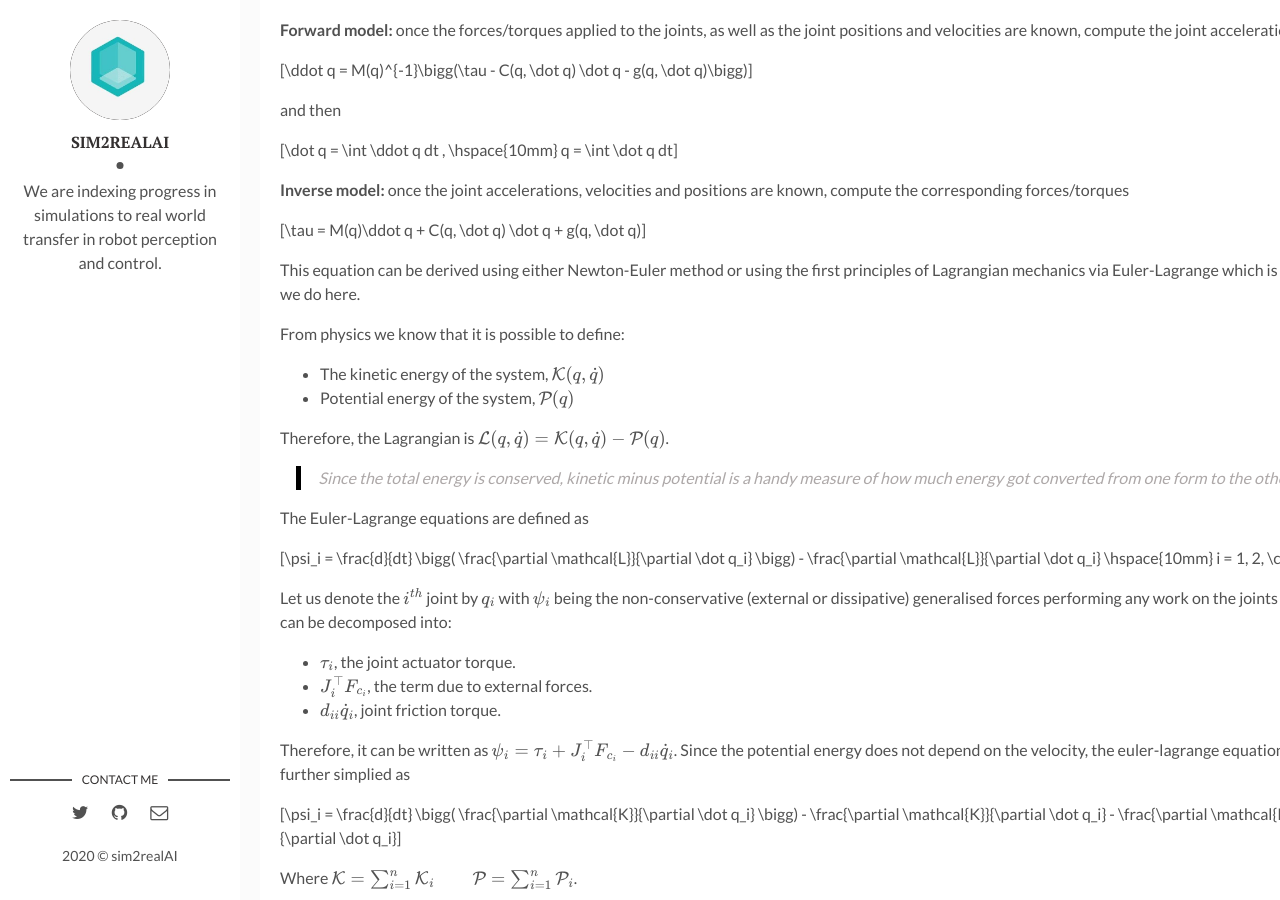
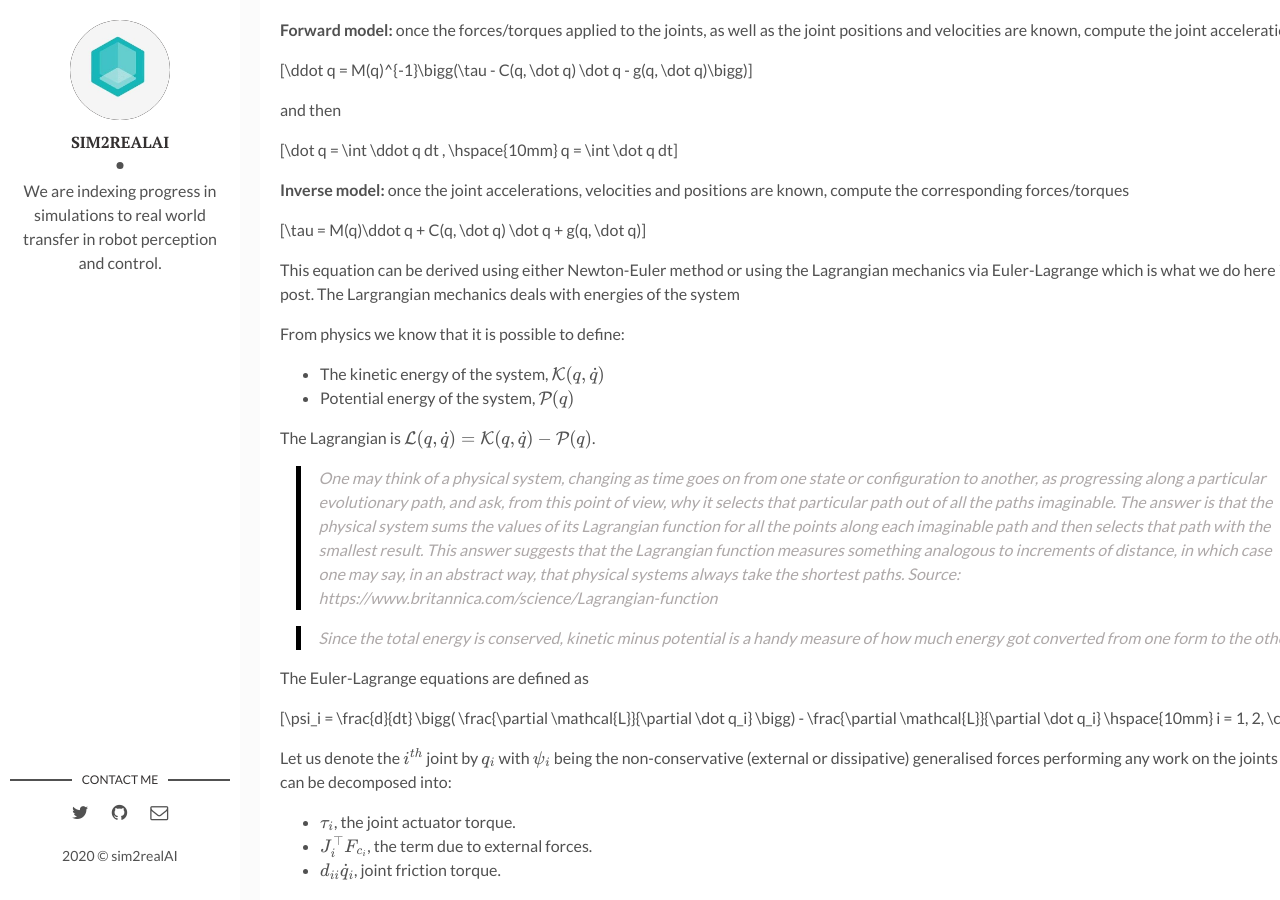
Before and after one commit to backupsim2realai/backupsim2realai.github.io, a Jekyll site: the page built from _posts/2019-04-15-Dynamic-Model-Of-Manipulators.markdown, in a window 1280 px wide and 900 px high, scrolled down 558 px. Built offline with Jekyll 4.4.1, drawn with Linux system fonts in a browser that asks for light colours; formulas are drawn with MathJax 3.

Commit message:
editing text
Signed-off-by: Ankur Handa <ahanda@nvidia.com>

```diff
--- a/_posts/2019-04-15-Dynamic-Model-Of-Manipulators.markdown
+++ b/_posts/2019-04-15-Dynamic-Model-Of-Manipulators.markdown
@@ -33,15 +33,16 @@ $$ \dot q = \int \ddot q dt ,  \hspace{10mm} q = \int \dot q dt $$
 
 $$ \tau = M(q)\ddot q + C(q, \dot q) \dot q + g(q, \dot q) $$
 
-This equation can be derived using either Newton-Euler method or using the first principles of Lagrangian mechanics via Euler-Lagrange which is what we do here.
-
+This equation can be derived using either Newton-Euler method or using the Lagrangian mechanics via Euler-Lagrange which is what we do here in this post. The Largrangian mechanics deals with energies of the system
 
 From physics we know that it is possible to define:
 
 - The kinetic energy of the system, $$\mathcal{K}(q, \dot q)$$
 - Potential energy of the system, $$\mathcal{P}(q)$$
 
-Therefore, the Lagrangian is $$\mathcal{L}(q, \dot q) = \mathcal{K}(q, \dot q) - \mathcal{P}(q)$$.
+The Lagrangian is $$\mathcal{L}(q, \dot q) = \mathcal{K}(q, \dot q) - \mathcal{P}(q)$$.
+
+>One may think of a physical system, changing as time goes on from one state or configuration to another, as progressing along a particular evolutionary path, and ask, from this point of view, why it selects that particular path out of all the paths imaginable. The answer is that the physical system sums the values of its Lagrangian function for all the points along each imaginable path and then selects that path with the smallest result. This answer suggests that the Lagrangian function measures something analogous to increments of distance, in which case one may say, in an abstract way, that physical systems always take the shortest paths. Source: https://www.britannica.com/science/Lagrangian-function
 
 >Since the total energy is conserved, kinetic minus potential is a handy measure of how much energy got converted from one form to the other.
 
```
